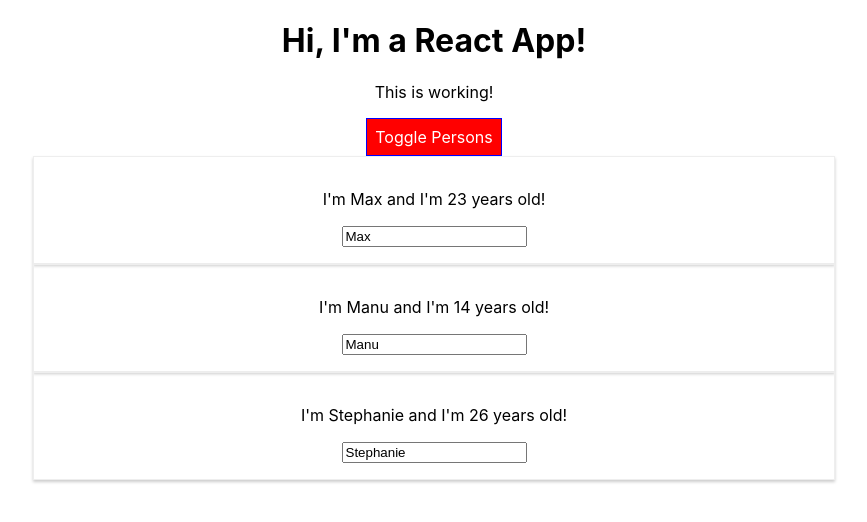
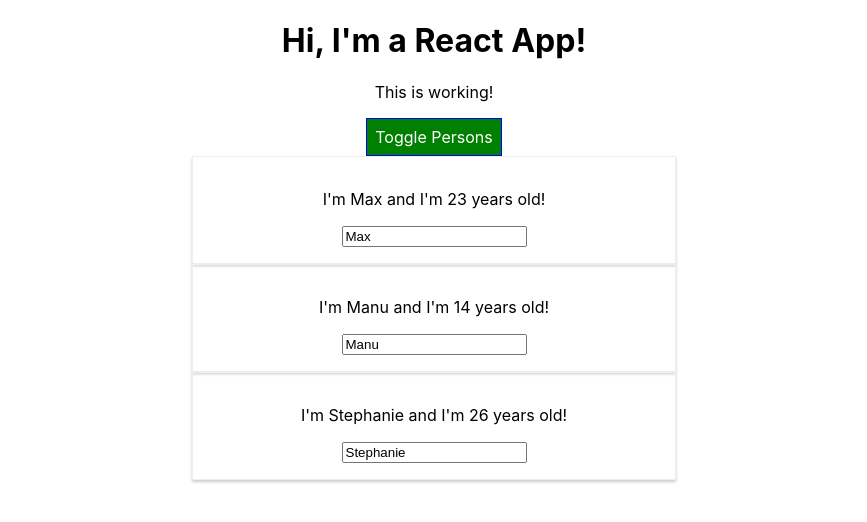
Before and after one commit to mgaudiophile/react-guide, a React (Create React App) app: page / in a window 1280 px wide. Both pictures are taken after a click on the button "Toggle Persons". Shown: the top 522 px of the page, without its empty margins (206-1073 px from the left). Built offline with nearby package versions, Linux system fonts and the light colour scheme.

Commit message:
removed styled components using css modules

```diff
--- a/src/App.css
+++ /dev/null
@@ -1,11 +0,0 @@
-.App {
-  text-align: center;
-}
-
-.red {
-  color: red;
-}
-
-.bold {
-  font-weight: bold;
-}
--- a/src/App.js
+++ b/src/App.js
@@ -1,21 +1,6 @@
 import React, { Component } from 'react';
-import './App.css';
+import classes from './App.module.css';
 import Person from './Person/Person';
-import styled from 'styled-components';
-
-const StyledButton = styled.button`
-  background-color: ${props => props.alter ? 'red' : 'green'};
-  color: white;
-  font: inherit;
-  border: 1px solid blue;
-  padding: 8px;
-  cursor: pointer;
-
-  &:hover: {
-    background-color: ${props => props.alter ? 'salmon' : 'lightgreen'};
-    color: black;
-  }
-`;
 
 class App extends Component {
   state = {
@@ -62,6 +47,7 @@
   // bind is more efficient than anonymous function
   render () {
     let persons = null;
+    let btnClass = '';
 
     if (this.state.showPersons) {
       // persons is holding JSX code
@@ -79,24 +65,26 @@
           })}
         </div>
       );
+
+      btnClass = classes.Red;
     }
 
-    const classes = [];
+    const assignedClasses = [];
     if (this.state.persons.length <= 2) {
-      classes.push('red');
+      assignedClasses.push(classes.Red);
     }
     if (this.state.persons.length <= 1) {
-      classes.push('bold');
+      assignedClasses.push(classes.Bold);
     }
 
     return (
-      <div className="App">
+      <div className={classes.App}>
         <h1>Hi, I'm a React App!</h1>
-        <p className={classes.join(' ')}>This is working!</p>
-        <StyledButton
-          alter={this.state.showPersons}
+        <p className={assignedClasses.join(' ')}>This is working!</p>
+        <button
+          className={btnClass}
           onClick={this.togglePersonsHandler} >Toggle Persons
-        </StyledButton>
+        </button>
         {persons}
       </div>
     );
--- /dev/null
+++ b/src/App.module.css
@@ -0,0 +1,29 @@
+.App {
+  text-align: center;
+}
+
+.Red {
+  color: red;
+}
+
+.Bold {
+  font-weight: bold;
+}
+
+.App button {
+  background-color: green;
+  color: white;
+  font: inherit;
+  border: 1px solid blue;
+  padding: 8px;
+  cursor: pointer;
+}
+
+.App button:hover {
+  background-color: lightgreen;
+  color: black;
+}
+
+.App button.Red:hover {
+  background-color: salmon;
+}
--- a/src/Person/Person.js
+++ b/src/Person/Person.js
@@ -1,28 +1,13 @@
 import React from 'react';
-// import './Person.css';
-import styled from 'styled-components';
-
-const StyledDiv = styled.div`
-  width: 60%;
-  margin: auto;
-  border: 1px solid #eee;
-  box-shadow: 0 2px 3px #ccc;
-  padding: 16px;
-  text-align: center;
-
-  '@media (min-width: 500px)': {
-    width: '450px'
-  }
-`;
+import classes from './Person.module.css';
 
 const person = (props) => {
   return (
-    // <div className="Person" style={style}>
-    <StyledDiv>
+    <div className={classes.Person}>
       <p onClick={props.click}>I'm {props.name} and I'm {props.age} years old!</p>
       <p>{props.children}</p>
       <input type="text" onChange={props.changed} value={props.name} />
-    </StyledDiv>
+    </div>
   )
 }
 
--- a/src/Person/Person.css
+++ b/src/Person/Person.module.css
@@ -6,3 +6,9 @@
   padding: 16px;
   text-align: center;
 }
+
+@media (min-width: 500px) {
+  .Person {
+    width: 450px;
+  }
+}
```
